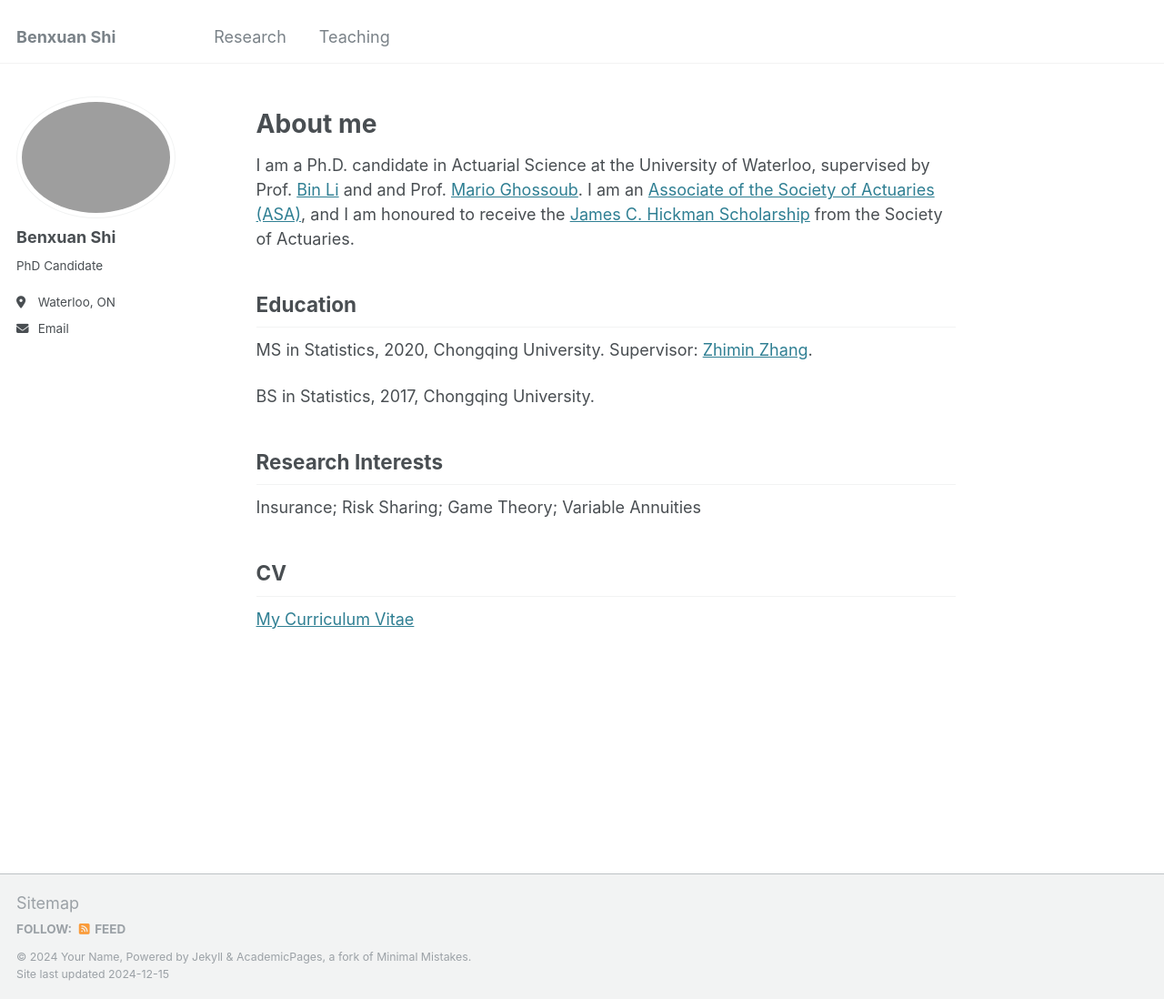
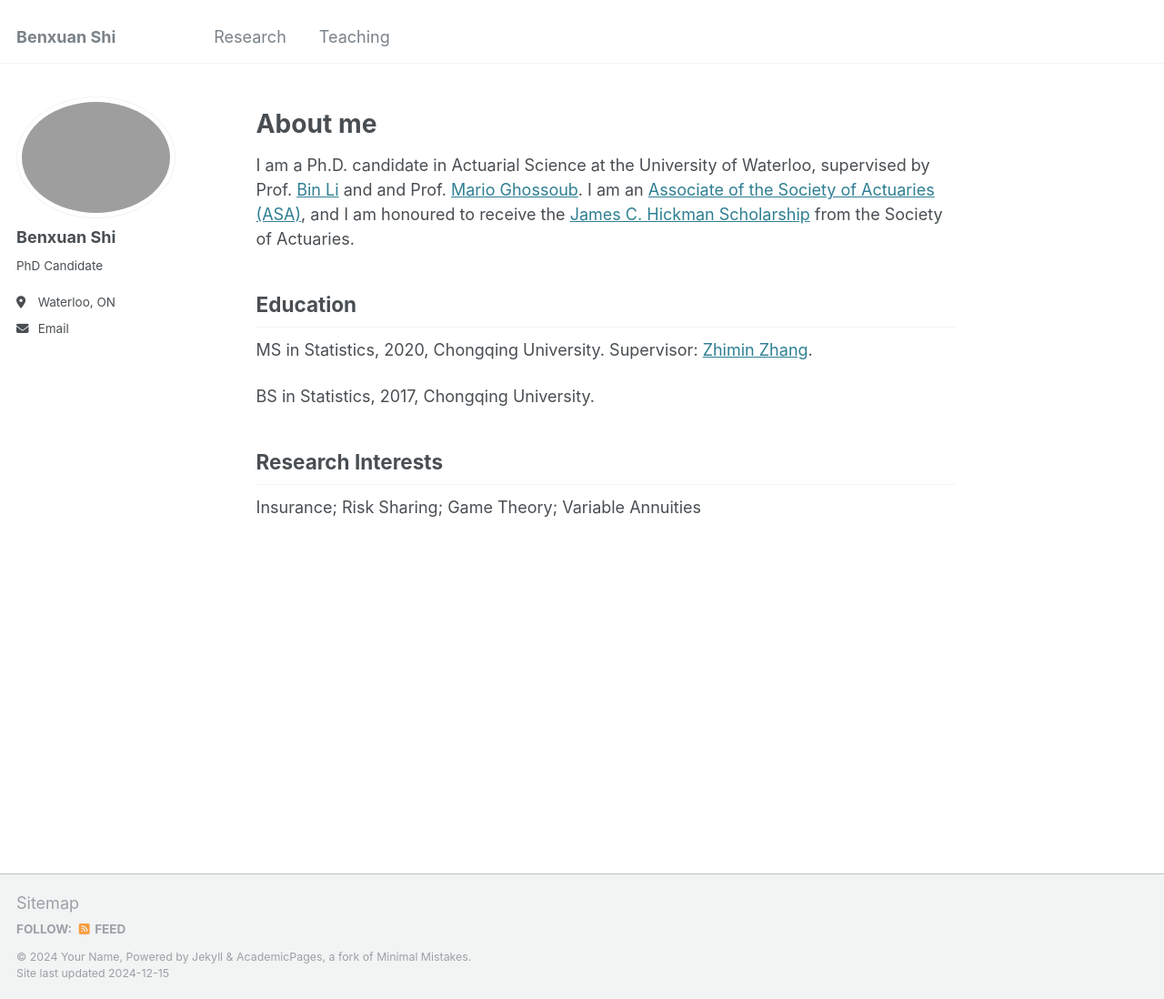
Before and after one commit to benxuanshi/benxuanshi.github.io, a Jekyll site: the page built from _pages/about.md, in a window 1280 px wide and 1098 px high. Shown: the whole window at 91% size. Built offline with Jekyll 4.4.1, drawn with Linux system fonts in a browser that asks for light colours.

Commit message:
Update about.md

```diff
--- a/_pages/about.md
+++ b/_pages/about.md
@@ -26,7 +26,3 @@ BS in Statistics, 2017, Chongqing University.
 Research Interests
 ------
 Insurance; Risk Sharing; Game Theory; Variable Annuities
-
-CV
-------
-[My Curriculum Vitae](https://raw.github.com/benxuanshi/benxuan_shi/blob/master/files/CVBenxuanShi.pdf)
```
